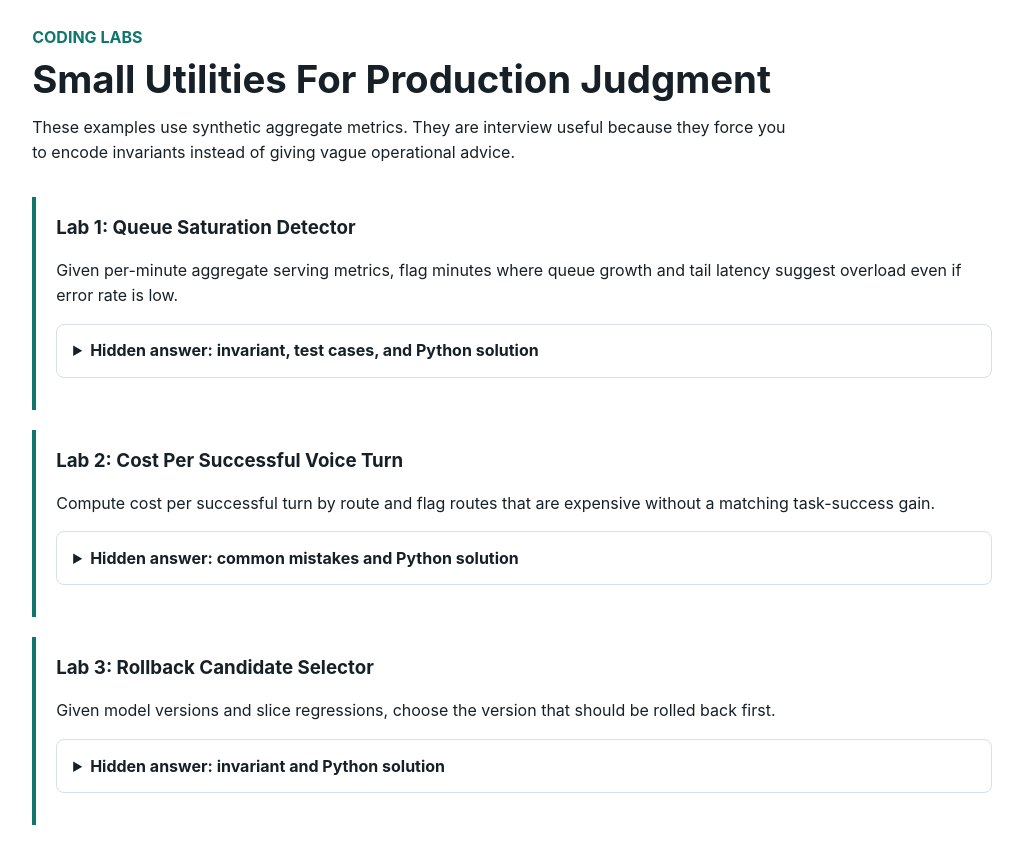
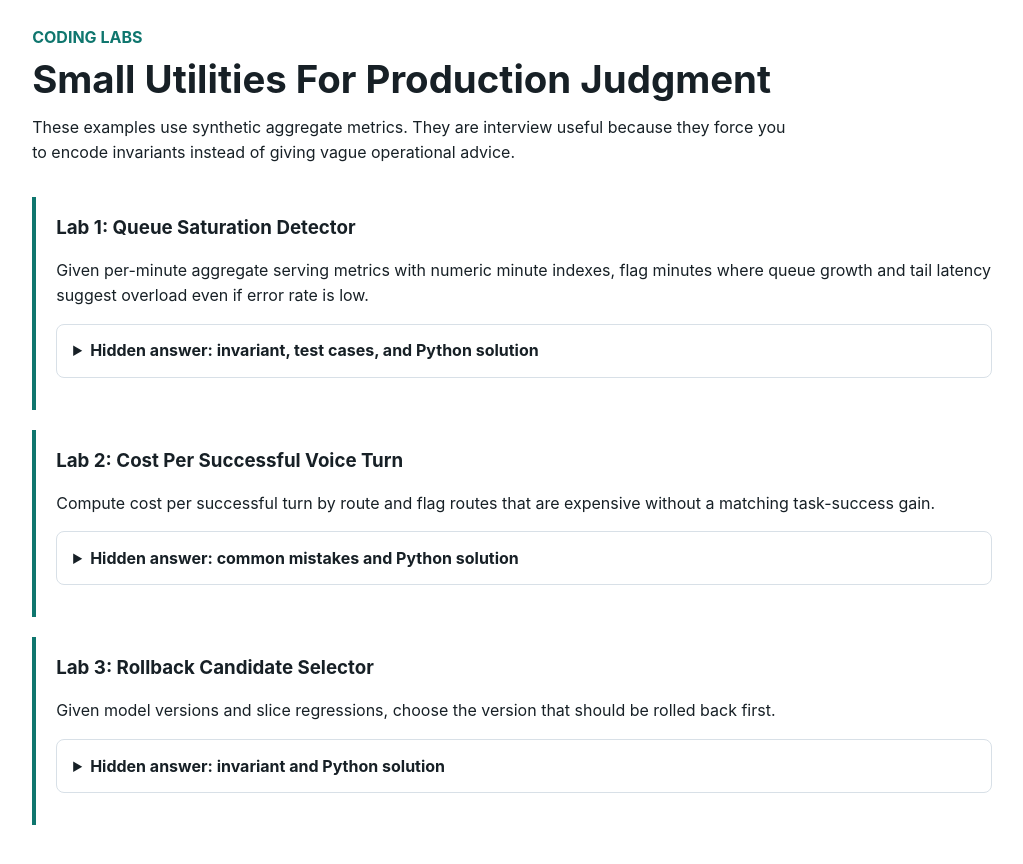
Before and after one commit to kennethli319/kennethli319.github.io, a Jekyll site: the page audio-text-ml-course/lessons/model-serving-oncall-runbook.html, which Jekyll copies as it is, in a window 1280 px wide and 900 px high, scrolled down 2406 px. Shown: the top 864 px of the window, without its empty margins (19-1042 px from the left). Built offline with Jekyll 4.4.1, drawn with Linux system fonts in a browser that asks for light colours; part of the change alters nothing that is shown.

Commit message:
Update audio course on-call runbook

```diff
--- a/audio-text-ml-course/lessons/model-serving-oncall-runbook.html
+++ b/audio-text-ml-course/lessons/model-serving-oncall-runbook.html
@@ -157,8 +157,9 @@
       <article class="prompt">
         <h3>Lab 1: Queue Saturation Detector</h3>
         <p>
-          Given per-minute aggregate serving metrics, flag minutes where queue
-          growth and tail latency suggest overload even if error rate is low.
+          Given per-minute aggregate serving metrics with numeric minute
+          indexes, flag minutes where queue growth and tail latency suggest
+          overload even if error rate is low.
         </p>
         <details class="qa">
           <summary>Hidden answer: invariant, test cases, and Python solution</summary>
@@ -170,23 +171,34 @@
           </p>
           <pre><code class="language-python">def detect_saturation(minutes, queue_growth_threshold=25, p95_threshold_ms=1200):
     alerts = []
+    previous_minute = None
     previous_depth = None
 
     for point in minutes:
+        minute = point["minute"]
         depth = point["queue_depth"]
         p95 = point["p95_ms"]
         if previous_depth is None:
+            previous_minute = minute
             previous_depth = depth
             continue
+
+        if minute - previous_minute &gt; 1:
+            alerts.append({
+                "minute": minute,
+                "missing_minutes": minute - previous_minute - 1,
+                "action": "check_telemetry_gap_before_scaling_decision",
+            })
 
         growth = depth - previous_depth
         if growth &gt;= queue_growth_threshold and p95 &gt;= p95_threshold_ms:
             alerts.append({
-                "minute": point["minute"],
+                "minute": minute,
                 "queue_growth": growth,
                 "p95_ms": p95,
                 "action": "shed_batch_or_add_capacity",
             })
+        previous_minute = minute
         previous_depth = depth
 
     return alerts</code></pre>
```
